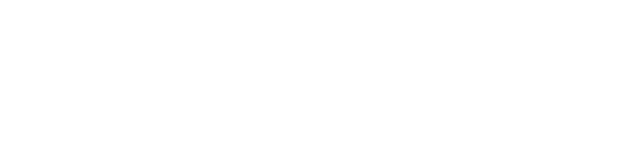
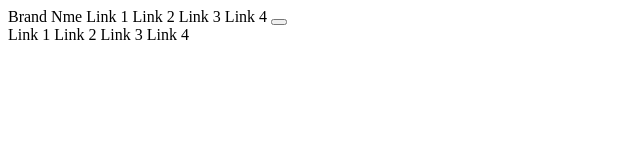
Before and after one commit to aromalsibuthomas/Front_End_Development, a plain HTML site: page index.html in a window 1280 px wide. Shown: the whole page, without its empty margins (0-640 px from the left). Drawn offline with Linux system fonts and the light colour scheme.

Commit message:
Update index.html

```diff
--- a/index.html
+++ b/index.html
@@ -5,6 +5,37 @@
     <title>Document</title>
 </head>
 <body>
+    <nav class="main-navbar">
+  <a>Brand Nme</a>
+  <a class="hideonmobile">Link 1</a>
+  <a class="hideonmobile">Link 2</a>
+  <a class="hideonmobile">Link 3</a>
+  <a class="hideonmobile">Link 4</a>
+   <button id="menu-icon" class="menu-icon">
+  <i class="fas fa-bars"></i>
+</button>
+</nav>
+<div class="sidebar" id='sidebar'>
+  <a>Link 1</a>
+  <a>Link 2</a>
+  <a>Link 3</a>
+  <a>Link 4</a>
+</div>
+<script>
 
+  var sidebar = document.getElementById('sidebar');
+    var menuToggle = document.getElementById('menu-icon');
+
+  menuToggle.addEventListener('click',function(){
+    // var isActive = sidebar.classList.contains('active')
+    console.log("Menu icon clicked");
+    sidebar.classList.toggle('active');
+
+    window.addEventListener('resize', function() {
+  sidebar.classList.remove('active');
+});
+  });
+
+</script>
 </body>
 </html>
```
